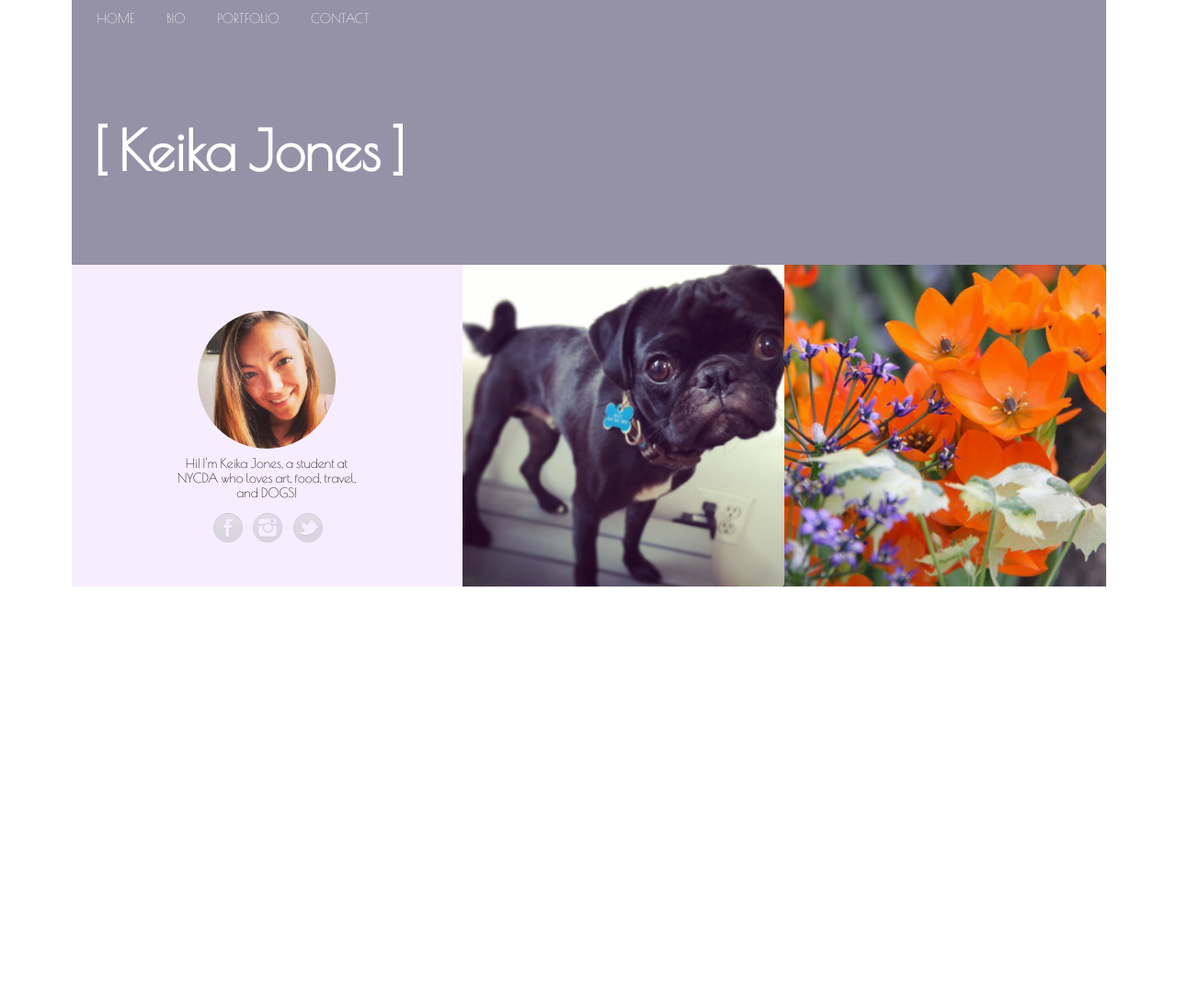
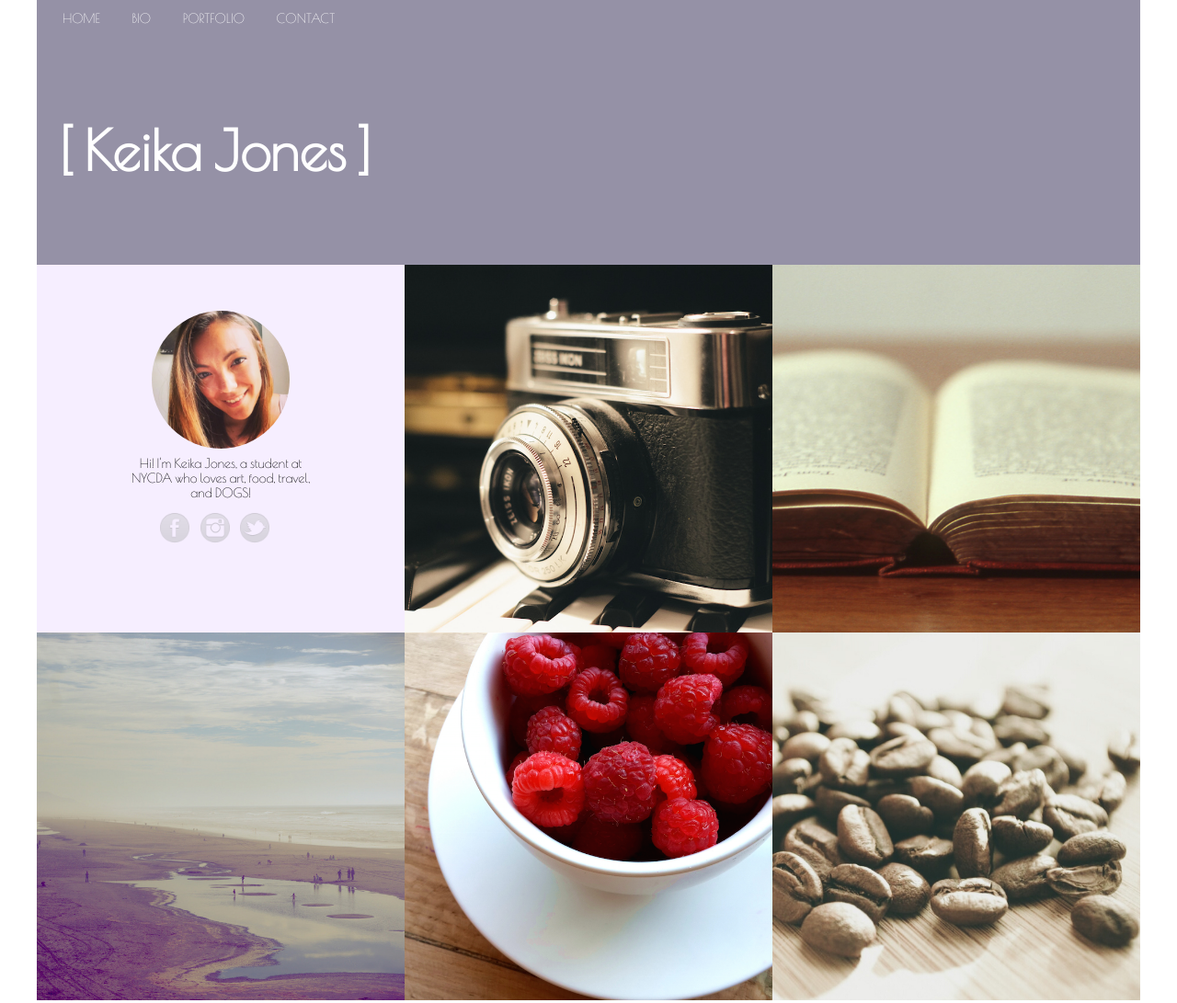
Before and after one commit to keikajones/My-Personal-Site, a plain HTML site: page index.html in a window 1280 px wide. Shown: the whole page at 92% size. Before the commit the page ends 800 px from the top, so only its background shows below. Drawn offline with nearby package versions, Linux system fonts and the light colour scheme.

Commit message:
made changes to homepage

```diff
--- a/css/layout.css
+++ b/css/layout.css
@@ -13,7 +13,7 @@
 }
 
 .wrap{
-	max-width: 1125px;
+	max-width: 1200px;
 	margin: 0 auto;
 }
 
@@ -90,19 +90,23 @@ nav ul li a{
 	transform: translateX(0px);
 }
 
-.mainContent{
+.mainContent, .mainContent2 {
 	float: right;
+	height: 400px;
+	background: #fff;
 }
 
 .mainContent{
-	width: 700px;
-	height: 350px;
-	background: #fff;
+	width: 800px;
+}
+
+.mainContent2{
+	width: 1200px;
 }
 
 .favoriteImages{
-	max-height: 350px;
-	max-width: 350px;
+	max-height: 400px;
+	max-width: 400px;
 	margin: 0;
 }
 
@@ -121,8 +125,8 @@ nav ul li a{
 }
 
 .sidebar{
-	width: 425px;
-	height: 350px;
+	width: 400px;
+	height: 400px;
 	background: #F6EEFF;
 	border: solid 0px #000;
 	position: absolute;
@@ -150,7 +154,7 @@ nav ul li a{
 
 .smsLinks ul{
 	width: 350px;
-	padding-left: 150px;
+	padding-left: 130px;
 }
 
 .smsLinks ul li{
--- a/index.html
+++ b/index.html
@@ -27,18 +27,6 @@
 				<h1 id="name">[ Keika Jones ]</h1>
 			</header>
 
-			<section class="mainContent">
-
-				<div class="favoriteThings">
-
-					<img class="favoriteImages" src="images/blue2.png"/><!--
-					--><img class="favoriteImages" src="images/flowers.png"/>
-					<!--<img class="favoriteImages" src="images/travel.png"/>-->
-
-				</div>
-
-			</section>
-
 			<section class="sidebar">
 
 				<div id="avatar">
@@ -59,6 +47,19 @@
 
 			</section>
 
+			<section class="mainContent">
+
+					<img class="favoriteImages" src="images/camera.png"/><!--
+					--><img class="favoriteImages" src="images/book.png"/>
+			</section>
+
+			<section class="mainContent2">
+					<img class="favoriteImages" src="images/beach.png"/><!--
+					--><img class="favoriteImages" src="images/raspberries.png"/><!--
+					--><img class="favoriteImages" id="coffee" src="images/coffee.png"/>
+
+			</section>
+
 		</div>
 
 	</body>
```
Also changed, not shown: images/beach.png (added), images/book.png (added), images/camera.png (added), images/coffee.png (added), images/raspberries.png (added), images/sparks.png (added).
